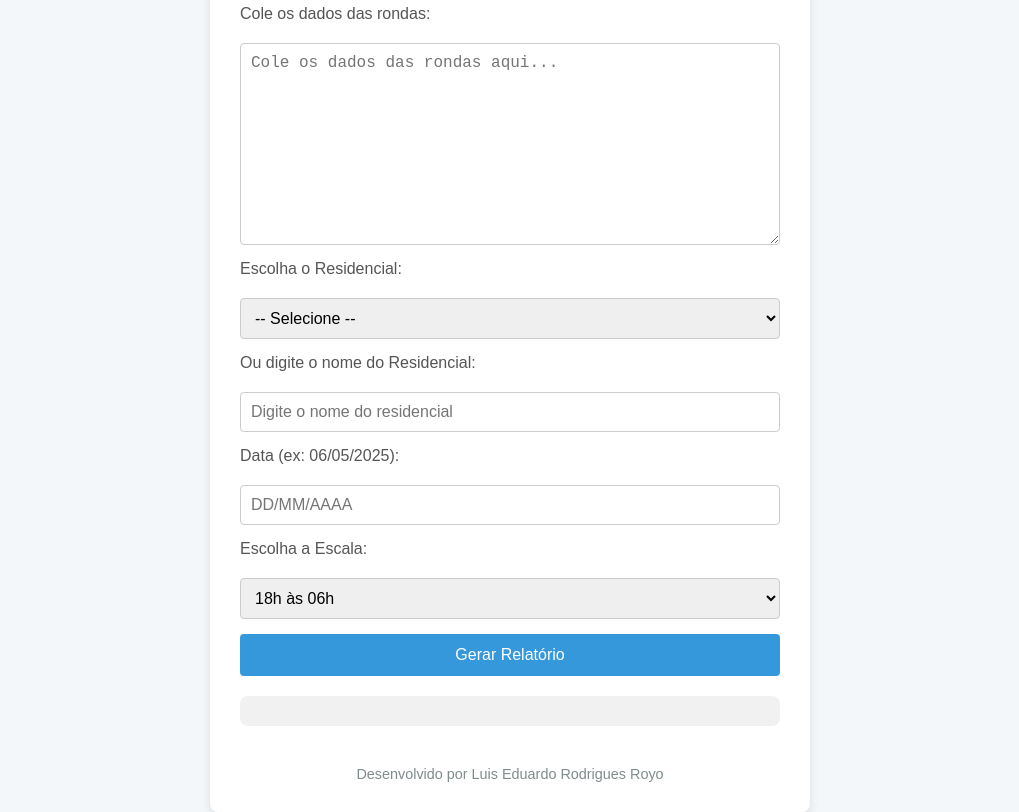
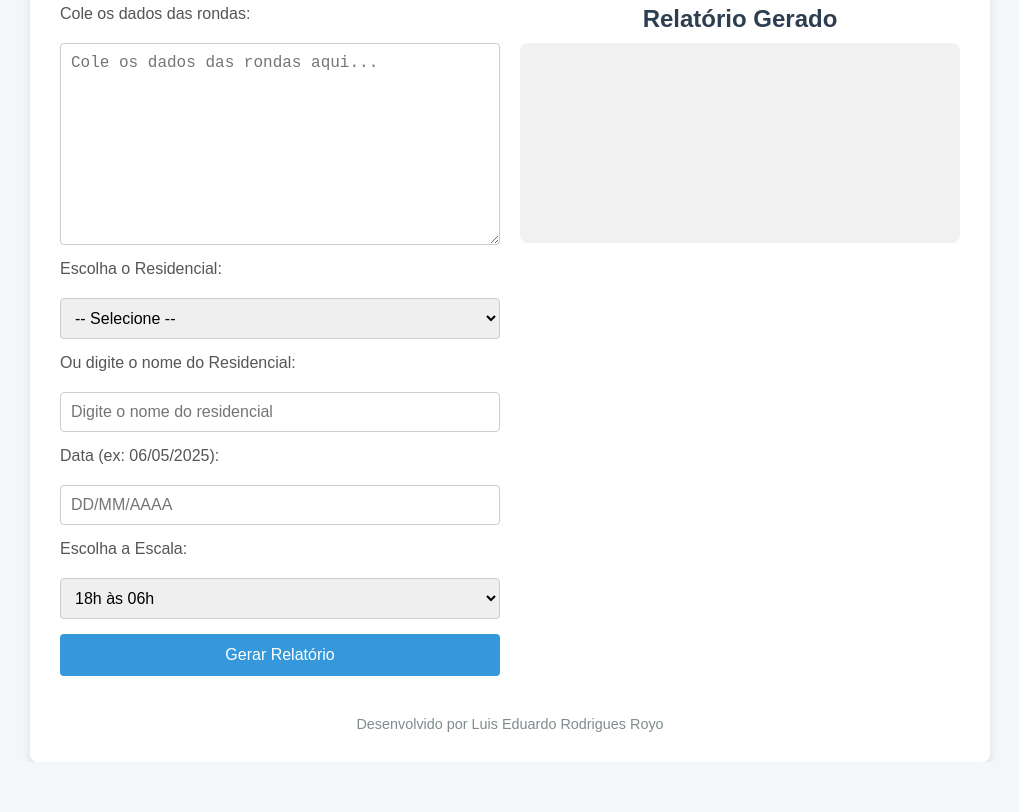
Before and after one commit to luisroyo/relatorio-rondas, a website: page public/index.html in a window 1280 px wide. Shown: the part 82-894 px from the top of the page, without its empty margins (130-1149 px from the left). After the commit the page ends 844 px from the top, so only its background shows below. Drawn offline with Linux system fonts and the light colour scheme.

Commit message:
Feat: Layout de entrada e saída lado a lado.

```diff
--- a/public/index.html
+++ b/public/index.html
@@ -7,11 +7,10 @@
   <link rel="stylesheet" href="style.css" />
   <script src="script.js"></script>
 </head>
-
 <body>
   <div class="container">
     <h1>Gerador de Relatórios de Rondas</h1>
-
+    <div class="main-content"> <div class="input-area">
         <form id="formRelatorio" onsubmit="gerarRelatorio(event)">
           <label for="textoRondas">Cole os dados das rondas:</label>
           <textarea
@@ -57,14 +56,16 @@
 
           <button type="submit">Gerar Relatório</button>
         </form>
-
+      </div>
+      <div class="output-area">
+        <h2>Relatório Gerado</h2>
         <div id="resultado"></div>
-
+      </div>
+    </div>
     <footer id="footer">
       <p>Desenvolvido por Luis Eduardo Rodrigues Royo</p>
     </footer>
   </div>
-
   <script src="script.js"></script>
 </body>
 </html>
--- a/public/style.css
+++ b/public/style.css
@@ -12,9 +12,9 @@ body {
   color: #333;
   display: flex;
   justify-content: center;
-  min-height: 100vh; /* Alterado para min-height para garantir que o body ocupe pelo menos a altura da tela */
+  min-height: 100vh;
   margin: 0;
-  align-items: flex-start; /* Alinhar os itens ao início (topo) */
+  align-items: flex-start;
 }
 
 /* Estilo da container principal */
@@ -23,8 +23,8 @@ body {
   border-radius: 8px;
   box-shadow: 0 4px 10px rgba(0, 0, 0, 0.1);
   padding: 30px;
-  width: 90%; /* Alterado para porcentagem para melhor responsividade */
-  max-width: 600px; /* Mantendo uma largura máxima para telas maiores */
+  width: 90%;
+  max-width: 960px; /* Aumentando a largura máxima para acomodar duas colunas */
 }
 
 /* Estilo do título */
@@ -33,7 +33,31 @@ h1 {
   font-size: 2rem;
   color: #2c3e50;
   margin-bottom: 20px;
-  word-break: break-word; /* Adicionado para evitar que palavras longas quebrem o layout */
+  word-break: break-word;
+}
+
+/* Novo estilo para o container principal do conteúdo (duas colunas) */
+.main-content {
+  display: flex;
+  gap: 20px; /* Espaçamento entre as colunas */
+}
+
+/* Estilo para a área de entrada (formulário) */
+.input-area {
+  flex: 1; /* Ocupa a mesma largura que a área de saída por padrão */
+}
+
+/* Estilo para a área de saída (relatório) */
+.output-area {
+  flex: 1; /* Ocupa a mesma largura que a área de entrada por padrão */
+}
+
+.output-area h2 {
+  font-size: 1.5rem;
+  color: #2c3e50;
+  margin-top: 0; /* Remover a margem padrão do h2 */
+  margin-bottom: 10px;
+  text-align: center;
 }
 
 /* Estilo do formulário */
@@ -45,7 +69,7 @@ form {
 
 /* Estilo dos labels */
 label {
-  display: block; /* Garante que cada label ocupe uma linha inteira */
+  display: block;
   font-size: 1rem;
   color: #555;
   margin-bottom: 5px;
@@ -60,8 +84,8 @@ textarea {
   border-radius: 4px;
   font-size: 1rem;
   transition: border-color 0.3s ease-in-out;
-  width: 100%; /* Garante que os campos ocupem a largura total do container */
-  box-sizing: border-box; /* Impede que padding e border aumentem a largura total */
+  width: 100%;
+  box-sizing: border-box;
 }
 
 input:focus,
@@ -81,7 +105,7 @@ button {
   border-radius: 4px;
   cursor: pointer;
   transition: background-color 0.3s ease;
-  width: 100%; /* Garante que o botão ocupe a largura total do container */
+  width: 100%;
 }
 
 button:hover {
@@ -95,10 +119,11 @@ button:hover {
   background-color: #f1f1f1;
   padding: 15px;
   border-radius: 8px;
-  margin-top: 20px;
+  margin-top: 0; /* Ajustado para alinhar com o título da seção */
   font-size: 1rem;
   color: #333;
-  overflow-x: auto; /* Adicionado para lidar com relatórios muito largos */
+  overflow-x: auto;
+  min-height: 200px; /* Altura mínima para a área de resultado */
 }
 
 /* Estilo do rodapé */
@@ -108,3 +133,14 @@ button:hover {
   font-size: 0.9rem;
   color: #7f8c8d;
 }
+
+/* Estilos responsivos para telas menores */
+@media (max-width: 768px) {
+  .main-content {
+    flex-direction: column; /* Empilhar em telas menores */
+  }
+
+  .container {
+    width: 95%;
+  }
+}
```
Lines whose indentation alone changed are shown as unchanged.
